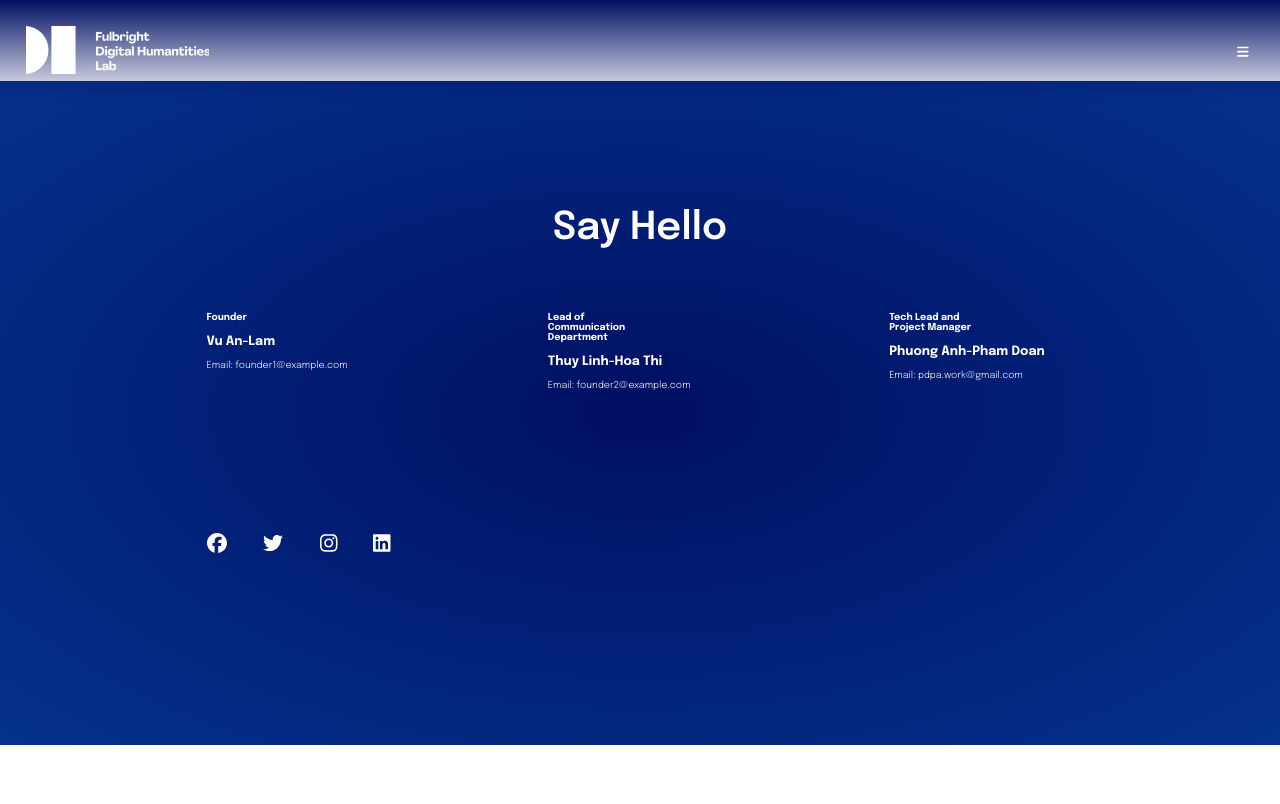
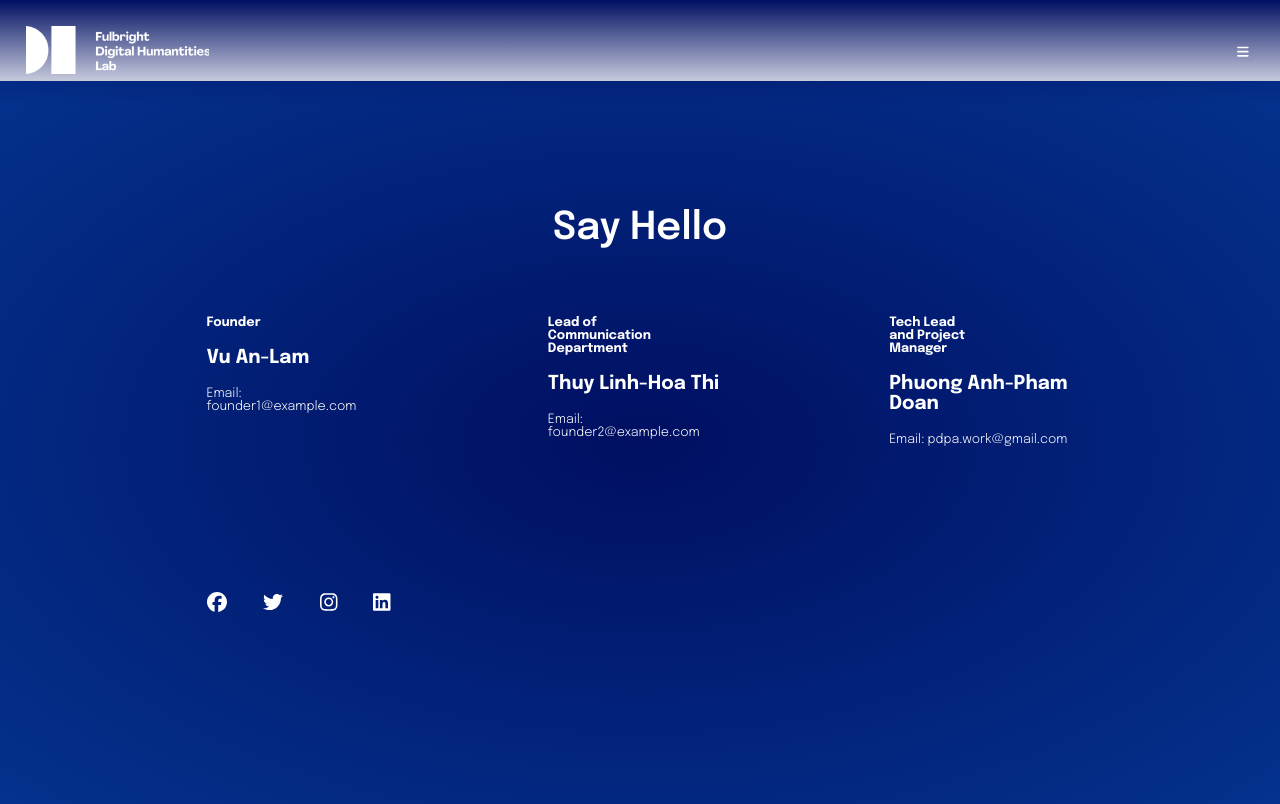
Before and after one commit to DHLabFUV/DHLab-Website-Official, a React (Create React App) app: page / in a window 1280 px wide. Built offline with nearby package versions, Linux system fonts and the light colour scheme.

Commit message:
EOD update

```diff
--- a/src/frontend/footer/footer.css
+++ b/src/frontend/footer/footer.css
@@ -14,11 +14,11 @@ body{
     flex: 1;
     padding: 5% 3%;
     max-width: 18%; /* Optionally, set a max-width for each grid item */
-    font-size: 0.75vw;
+    font-size: 1vw;
 }
 
 h3 {
-    font-size: 1vw;
+    font-size: 1.5vw;
 }
 
 p{
```
